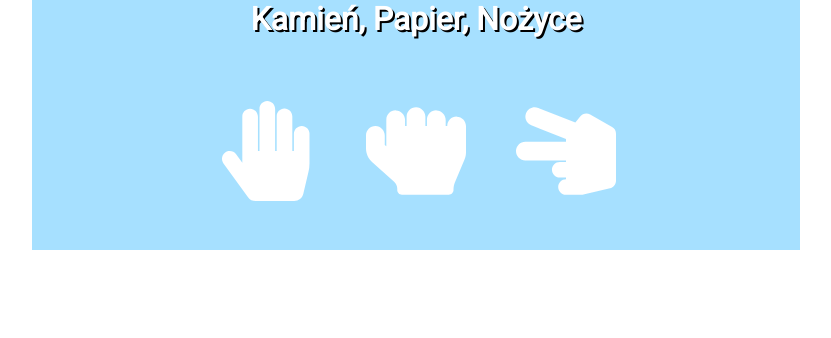
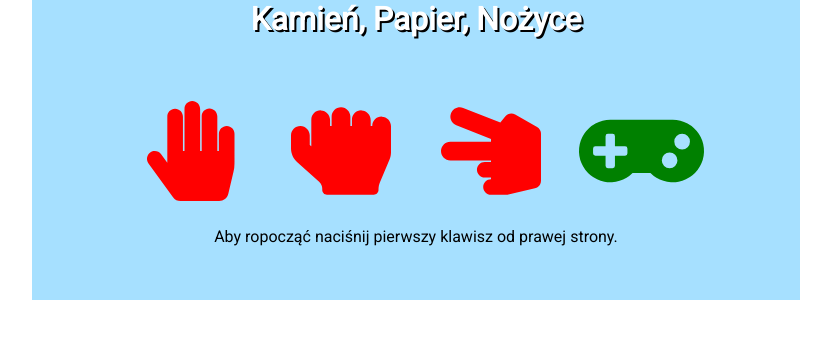
Before and after one commit to przemo88/react_kamien_papier_nozyce, a React (Create React App) app: page / in a window 1280 px wide. Shown: the top 338 px of the page, without its empty margins (224-1055 px from the left). Built offline with nearby package versions, Linux system fonts and the light colour scheme.

Commit message:
lottery, style, disabled button

```diff
--- a/src/App.js
+++ b/src/App.js
@@ -1,8 +1,9 @@
 import React, { Component } from 'react';
-import { faHandPaper, faHandScissors, faHandRock } from '@fortawesome/free-solid-svg-icons';
+import { faHandPaper, faHandScissors, faHandRock, faGamepad } from '@fortawesome/free-solid-svg-icons';
 import './App.scss';
 import SubmitInfo from './SubmitInfo';
 import ResultInfo from './ResultInfo';
+import StartInfo from './StartInfo';
 
 
 class App extends Component {
@@ -12,16 +13,39 @@ class App extends Component {
 
     this.state = {
       id: null,
+      click: false,
     }
 
     this.choice = this.choice.bind(this);
+    this.roundLimit = this.roundLimit.bind(this);
+    this.lottery = this.lottery.bind(this);
+    this.game = this.game.bind(this);
+  }
+
+  lottery = () => {
+    this.setState({
+      ran: Math.floor(Math.random() * 3 + 1),
+    })
   }
 
   choice = (id) => {
     this.setState({
       id,
     });
+    console.log(id)
   };
+
+  roundLimit = () => {
+    this.setState({
+      round: prompt("Podaj ilość rund potrzebnych do wygrania"),
+    })
+  }
+
+  game = (id) => {
+    this.choice(id);
+    this.lottery();
+  }
+
 
   render() {
     return (
@@ -33,10 +57,20 @@ class App extends Component {
         </div>
         <div className="board">
           <div className="submit_row">
-            <SubmitInfo id="papier" icon={faHandPaper} click={this.choice}></SubmitInfo>
-            <SubmitInfo id="kamien" icon={faHandRock} click={this.choice}></SubmitInfo>
-            <SubmitInfo id="nozyce" icon={faHandScissors} click={this.choice}></SubmitInfo>
-            {this.state.id ? <ResultInfo id={this.state.id} /> : null}
+            <SubmitInfo id="papier" icon={faHandPaper} click={this.game}
+              disabled={!this.state.round ? true : false}
+              action={!this.state.round ? "submit disable" : "submit enable"}></SubmitInfo>
+            <SubmitInfo id="kamień" icon={faHandRock} click={this.game}
+              disabled={!this.state.round ? true : false}
+              action={!this.state.round ? "submit disable" : "submit enable"}></SubmitInfo>
+            <SubmitInfo id="nożyce" icon={faHandScissors} click={this.game}
+              disabled={!this.state.round ? true : false}
+              action={!this.state.round ? "submit disable" : "submit enable"}></SubmitInfo>
+            <SubmitInfo id="gra" icon={faGamepad} click={this.roundLimit}
+              action={!this.state.round ? "submit enable" : "submit disable"}></SubmitInfo>
+            {this.state.id ? <ResultInfo id={this.state.id} round={this.state.round} ran={this.state.ran} /> : null}
+            {!this.state.round ? <StartInfo></StartInfo> : null}
+
           </div>
         </div>
       </div>
--- a/src/App.scss
+++ b/src/App.scss
@@ -4,7 +4,6 @@ body{
     margin:0;
     font-family: 'Roboto', sans-serif;
 }
-
 
 .board{
     width: 100%;
@@ -23,7 +22,7 @@ body{
 }
 
 .submit_row{
-    @include row(150px);
+    @include row(200px);
 
 }
 
--- a/src/ResultInfo.js
+++ b/src/ResultInfo.js
@@ -1,9 +1,15 @@
 import React, { Component } from 'react';
+import './ResultInfo.scss';
 class ResultInfo extends Component {
 
     render(props) {
+
         return (
-            <div>Wybrałeś: {`${this.props.id}`}</div>
+            <>
+                <div className="top">Wybrałeś: {`${this.props.id}`}</div>
+                <div>Ilość rund: {`${this.props.round}`}</div>
+                <div>Komputer wylosował: {`${this.props.ran}`}</div>
+            </>
         )
     }
 }
--- /dev/null
+++ b/src/ResultInfo.scss
@@ -0,0 +1,3 @@
+.top{
+    margin-top: 25px;
+}
--- /dev/null
+++ b/src/StartInfo.js
@@ -0,0 +1,9 @@
+import React from 'react';
+import './ResultInfo.scss';
+function StartInfo() {
+    return (
+        <div class="top">Aby ropocząć naciśnij pierwszy klawisz od prawej strony.</div>
+    )
+}
+
+export default StartInfo;
--- a/src/SubmitInfo.js
+++ b/src/SubmitInfo.js
@@ -1,10 +1,9 @@
 import React from 'react';
-import styles from './submit.scss';
+import './submit.scss';
 import { FontAwesomeIcon } from '@fortawesome/react-fontawesome';
-function Submit({ id, click, icon }) {
-
+function Submit({ id, click, icon, disabled, action, loterry }) {
     return (
-        <button className="submit" onClick={() => click(id)}><FontAwesomeIcon className="icon" icon={icon}></FontAwesomeIcon></button>
+        <button className={action} onClick={() => click(id)} disabled={disabled}><FontAwesomeIcon className="icon" icon={icon} disabled={true}></FontAwesomeIcon></button>
     )
 }
 
--- a/src/submit.scss
+++ b/src/submit.scss
@@ -15,3 +15,12 @@
 .icon{
    font-size: 100px;
 }
+
+
+.disable{
+    color: red;
+ }
+
+ .enable{
+     color: green;
+ }
```
